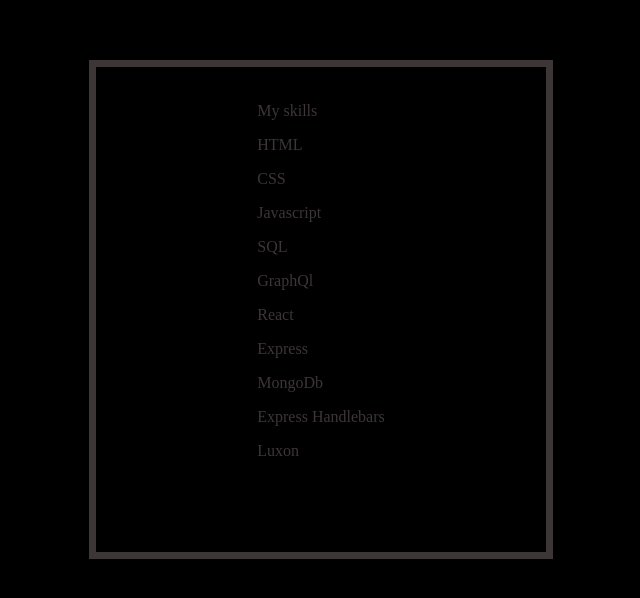
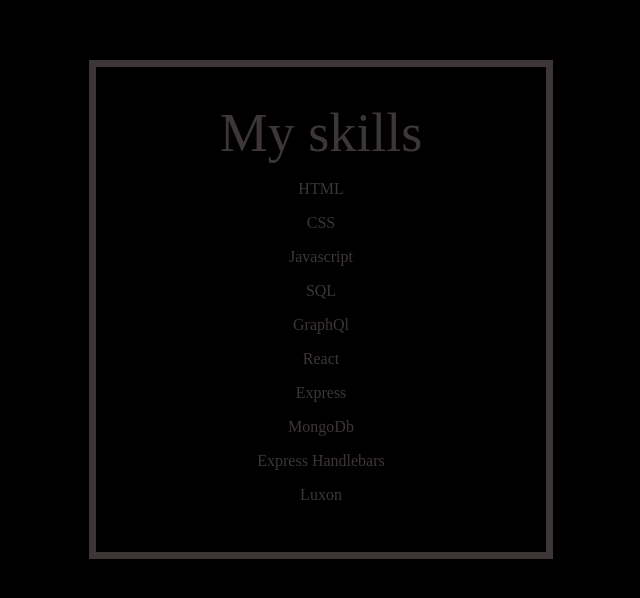
Before and after one commit to BossyLemon0/react-portfolio, a React (Create React App) app: page / in a window 1280 px wide. Shown: the part 899-1497 px from the top of the page, without its empty margins (319-959 px from the left). Built offline with nearby package versions, Linux system fonts and the light colour scheme.

Commit message:
This commit polishes the skills slide withou thte glow.

```diff
--- a/src/styles/App.css
+++ b/src/styles/App.css
@@ -134,6 +134,10 @@
     border: rgba(118, 105, 105, 0.515) solid 7px ;
     justify-content: center;
 }
+.skillsHeader{
+    font-size: 54px;
+}
 .texty{
+    text-align: center;
     color: rgba(118, 105, 105, 0.515);
 }
```
